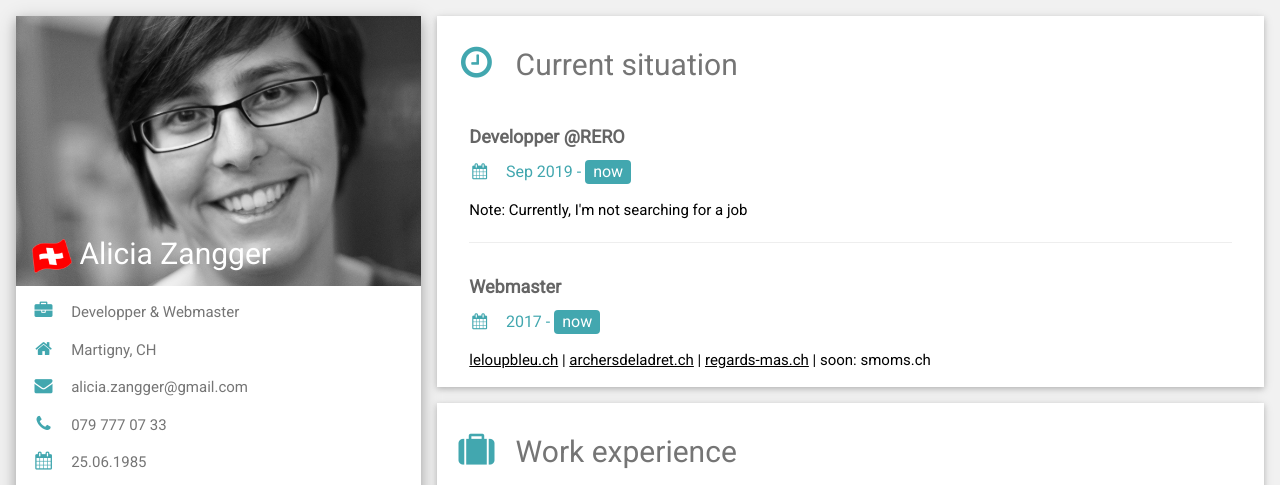
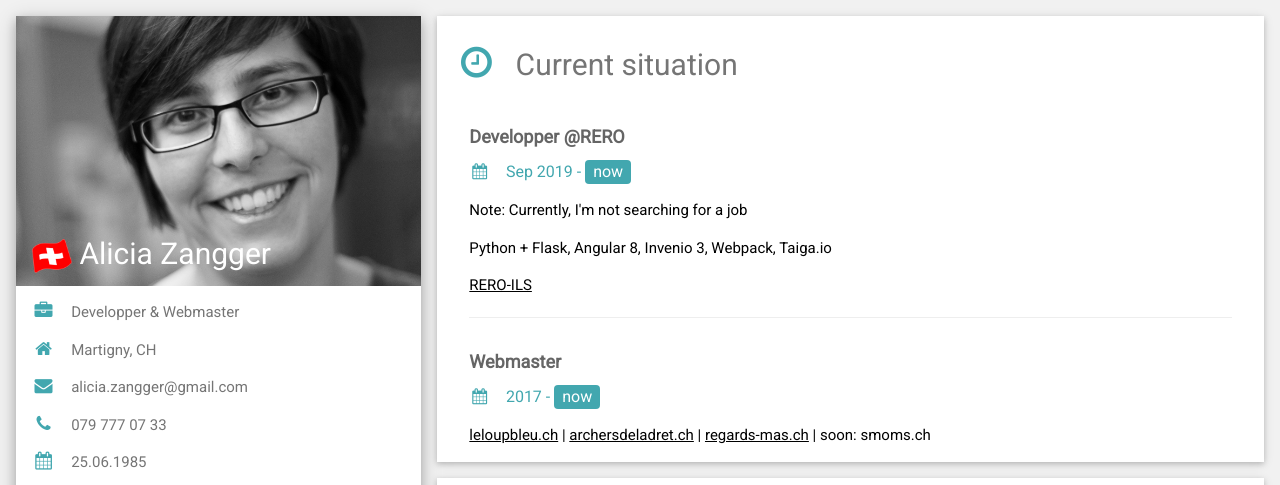
Before and after one commit to AoNoOokami/AoNoOokami.github.io, a plain HTML site: page index.html in a window 1280 px wide. Shown: the top 485 px of the page. Drawn offline with nearby package versions, Linux system fonts and the light colour scheme.

Commit message:
updated current situation

```diff
--- a/index.html
+++ b/index.html
@@ -110,13 +110,14 @@ html,body,h1,h2,h3,h4,h5,h6 {font-family: "Roboto", sans-serif}
 
     <!-- Right Column -->
     <div class="w3-twothird">
-
       <div class="w3-container w3-card w3-white w3-margin-bottom">
         <h2 class="w3-text-grey w3-padding-16"><i class="fa fa-clock-o fa-fw w3-margin-right w3-xxlarge w3-text-teal"></i>Current situation</h2>
         <div class="w3-container">
           <h5 class="w3-opacity"><b>Developper @RERO</b></h5>
           <h6 class="w3-text-teal"><i class="fa fa-calendar fa-fw w3-margin-right"></i>Sep 2019 - <span class="w3-tag w3-teal w3-round">now</span></h6>
           <p>Note: Currently, I'm not searching for a job</p>
+          <p>Python + Flask, Angular 8, Invenio 3, Webpack, Taiga.io</p>
+          <a href="http://ils.test.rero.ch">RERO-ILS</a>
           <hr>
         </div>
         <div class="w3-container">
```
